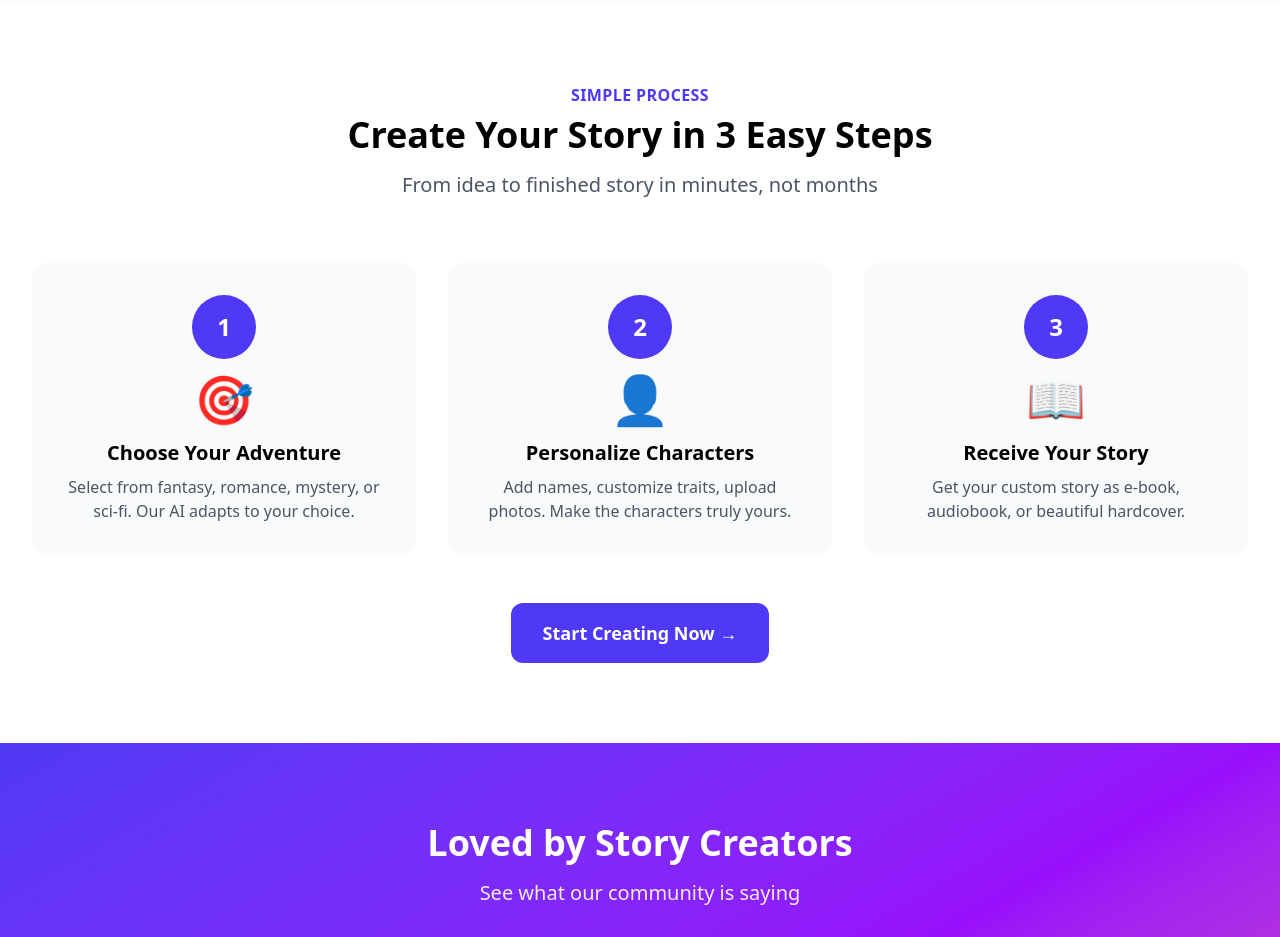
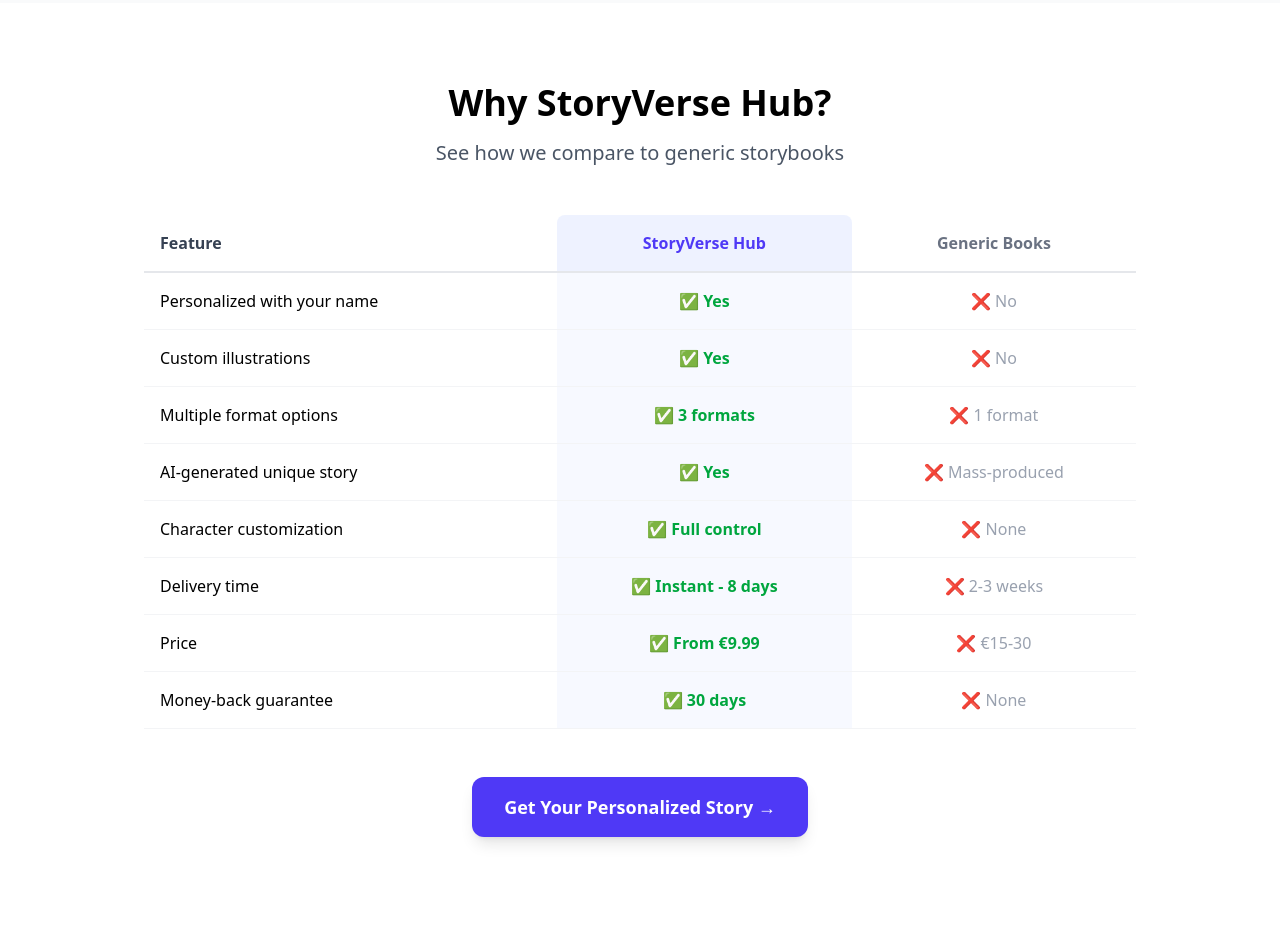
Before and after one commit to kaithebot/storyverse-hub, a Next.js app: page / in a window 1280 px wide. Shown: the part 1860-2797 px from the top of the page. Built offline with nearby package versions, Linux system fonts and the light colour scheme; a web font is replaced by a local one.

Commit message:
v2.1.0: Added ComparisonTable, TrustBadges - 05:47

```diff
--- /dev/null
+++ b/src/app/components/ComparisonTable.tsx
@@ -0,0 +1,51 @@
+import React from 'react';
+
+export default function ComparisonTable() {
+  return (
+    <section className="py-20 bg-white">
+      <div className="max-w-5xl mx-auto px-4">
+        <h2 className="font-serif text-4xl font-bold text-center mb-4">Why StoryVerse Hub?</h2>
+        <p className="text-xl text-gray-600 text-center mb-12">See how we compare to generic storybooks</p>
+
+        <div className="overflow-x-auto">
+          <table className="w-full">
+            <thead>
+              <tr className="border-b-2 border-gray-200">
+                <th className="text-left py-4 px-4 font-semibold text-gray-700">Feature</th>
+                <th className="text-center py-4 px-4 font-bold text-indigo-600 bg-indigo-50 rounded-t-lg">StoryVerse Hub</th>
+                <th className="text-center py-4 px-4 font-semibold text-gray-500">Generic Books</th>
+              </tr>
+            </thead>
+            <tbody>
+              {[
+                { feature: 'Personalized with your name', us: '✅ Yes', them: '❌ No' },
+                { feature: 'Custom illustrations', us: '✅ Yes', them: '❌ No' },
+                { feature: 'Multiple format options', us: '✅ 3 formats', them: '❌ 1 format' },
+                { feature: 'AI-generated unique story', us: '✅ Yes', them: '❌ Mass-produced' },
+                { feature: 'Character customization', us: '✅ Full control', them: '❌ None' },
+                { feature: 'Delivery time', us: '✅ Instant - 8 days', them: '❌ 2-3 weeks' },
+                { feature: 'Price', us: '✅ From €9.99', them: '❌ €15-30' },
+                { feature: 'Money-back guarantee', us: '✅ 30 days', them: '❌ None' },
+              ].map((row, i) => (
+                <tr key={i} className="border-b border-gray-100">
+                  <td className="py-4 px-4 font-medium">{row.feature}</td>
+                  <td className="py-4 px-4 text-center bg-indigo-50/50 font-semibold text-green-600">{row.us}</td>
+                  <td className="py-4 px-4 text-center text-gray-400">{row.them}</td>
+                </tr>
+              ))}
+            </tbody>
+          </table>
+        </div>
+
+        <div className="text-center mt-12">
+          <a
+            href="/create"
+            className="bg-indigo-600 text-white px-8 py-4 rounded-xl font-bold text-lg hover:bg-indigo-700 transition inline-block shadow-lg"
+          >
+            Get Your Personalized Story →
+          </a>
+        </div>
+      </div>
+    </section>
+  );
+}
--- /dev/null
+++ b/src/app/components/TrustBadges.tsx
@@ -0,0 +1,22 @@
+export default function TrustBadges() {
+  return (
+    <div className="flex flex-wrap justify-center gap-8 py-8 border-t border-gray-200">
+      <div className="flex items-center gap-2 text-gray-600">
+        <span className="text-2xl">🔒</span>
+        <span className="font-medium">SSL Secure</span>
+      </div>
+      <div className="flex items-center gap-2 text-gray-600">
+        <span className="text-2xl">💳</span>
+        <span className="font-medium">Stripe Payments</span>
+      </div>
+      <div className="flex items-center gap-2 text-gray-600">
+        <span className="text-2xl">✓</span>
+        <span className="font-medium">Verified Reviews</span>
+      </div>
+      <div className="flex items-center gap-2 text-gray-600">
+        <span className="text-2xl">🛡️</span>
+        <span className="font-medium">30-Day Guarantee</span>
+      </div>
+    </div>
+  );
+}
--- a/src/app/page.tsx
+++ b/src/app/page.tsx
@@ -3,7 +3,9 @@ import MobileMenu from './components/MobileMenu';
 import StickyCTA from './components/StickyCTA';
 import LeadMagnet from './components/LeadMagnet';
 import PAS from './components/PAS';
+import ComparisonTable from './components/ComparisonTable';
 import ExitModal from './components/ExitModal';
+import TrustBadges from './components/TrustBadges';
 
 export default function Home() {
   return (
@@ -126,6 +128,7 @@ export default function Home() {
       </section>
 
       <PAS />
+      <ComparisonTable />
       {/* How It Works */}
       <section className="py-20 bg-white">
         <div className="max-w-7xl mx-auto px-4 sm:px-6 lg:px-8">
@@ -251,6 +254,7 @@ export default function Home() {
         </div>
       </section>
       {/* Footer */}
+      <TrustBadges />
       <footer className="bg-gray-900 text-white py-16">
         <div className="max-w-7xl mx-auto px-4 sm:px-6 lg:px-8">
           <div className="grid md:grid-cols-4 gap-8 mb-12">
```
Also changed, not shown: 72 other files (tests, documents, lock files or other folders).
